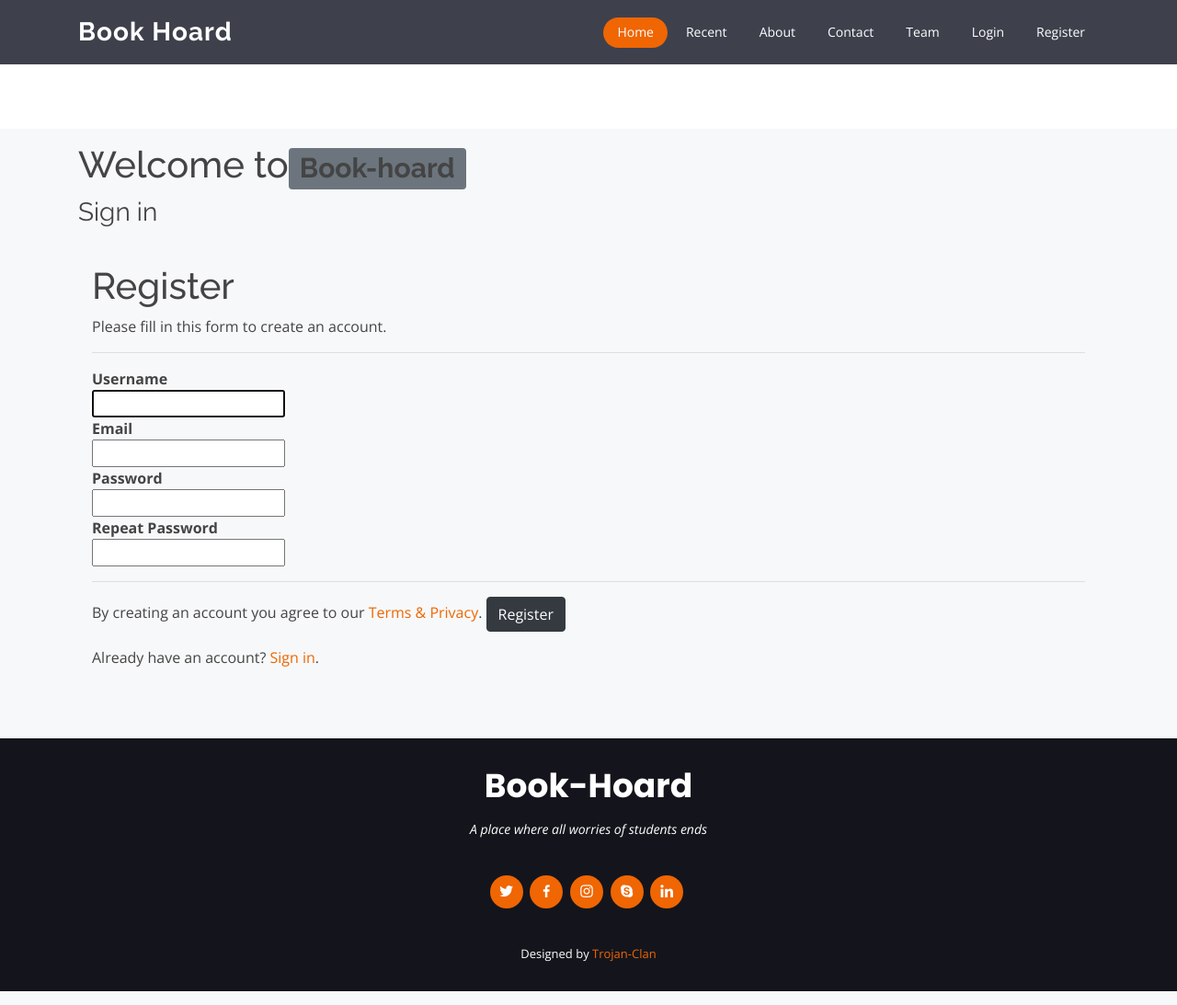
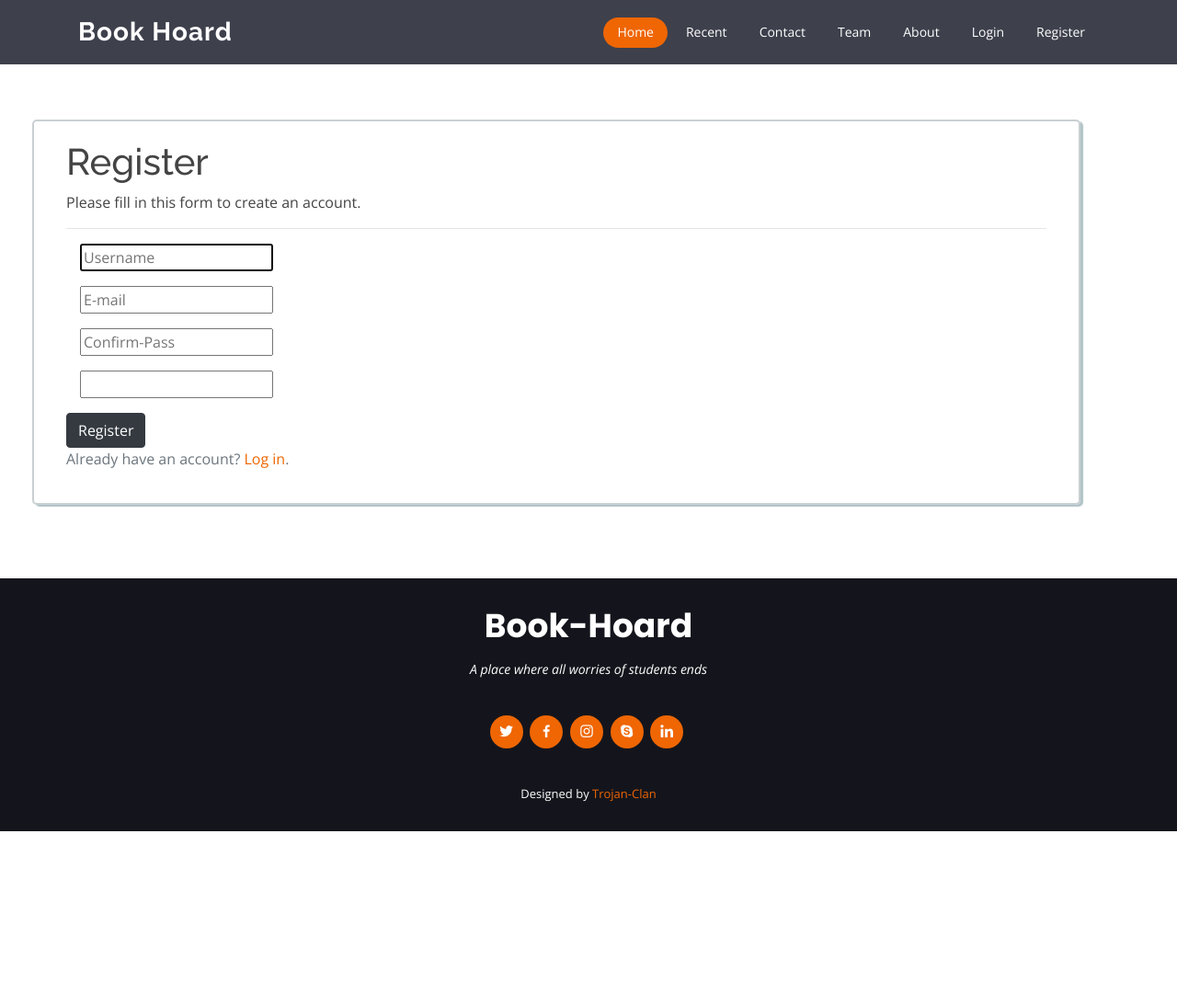
Before and after one commit to akshsharma1218/Trojen-Clan, a Django app: page /register in a window 1280 px wide. Shown: the whole page at 92% size. After the commit the page ends 904 px from the top, so only its background shows below. Run offline with Django 3.2, Linux system fonts and the light colour scheme; some libraries are stand-ins or nearby versions.

Commit message:
3-styles added

```diff
--- a/hoard/static/css/style.css
+++ b/hoard/static/css/style.css
@@ -2,10 +2,16 @@
   margin: 10px 5px;
   padding: 10px 5px;
 }
+.mp{
+  margin: 10px 20px;
+  padding: 10px 15px;
+}
  .form {
-   border: 2px solid grey;
+   border: 2px solid #c9d0d2;
    border-radius: 5px;
+   box-shadow: 3px 2px 1px #b1c3c8;
    padding: 20px;
+   margin: 20px 35px;
  }
 /*--------------------------------------------------------------
 # General
@@ -1410,6 +1416,7 @@ section {
   margin-top: 70px;
   background: #f7f8f9;
   min-height: 40px;
+  border: 1px solid grey;
 }
 
 .breadcrumbs h2 {
--- a/hoard/templates/hoard/main.html
+++ b/hoard/templates/hoard/main.html
@@ -10,6 +10,7 @@
   <meta content="" name="description">
   <meta content="" name="keywords">
 
+  <script src="https://ajax.googleapis.com/ajax/libs/jquery/3.5.1/jquery.min.js"></script>
   <!-- Favicons -->
   <link href="{% static '/image/favicon.png' %}" rel="icon">
   <link href="{% static '/image/apple-touch-icon.png' %}" rel="apple-touch-icon">
@@ -48,22 +49,23 @@
       <nav class="nav-menu d-none d-lg-block">
         <ul>
           <li class="{{active}}"><a href="{% url 'home' %}">Home</a></li>
-          <li><a href="#pricing">Recent</a></li>
-          <li><a href="#about">About</a></li>
-          <li><a href="#contact">Contact</a></li>
             {% if not user.is_authenticated %}
+            <li><a href="#pricing">Recent</a></li>
+            <li><a href="#contact">Contact</a></li>
             <li><a href="#team">Team</a></li>
+            <li><a href="#about">About</a></li>
           <li><a href="{% url 'login' %}">Login</a></li>
           <li><a href="{% url 'register' %}">Register</a></li>
           {% else %}
+          <li><a href="{% url 'store' %}">Store</a></li>
           <li><a href="{% url 'product-create' %}">Sell</a></li>
           <li class="drop-down"><a href="">Buy</a>
             <ul>
               <li><a href="#">Notes</a></li>
               <li class="drop-down"><a href="#">Book</a>
                 <ul>
-                  <li><a href="#">Buy</a></li>
-                  <li><a href="#">Rent</a></li>
+                  <li><a href="{% url 'store' %}">Buy</a></li>
+                  <li><a href="{% url 'store' %}">Rent</a></li>
                 </ul>
               </li>
               <li><a href="#">Assignments</a></li>
@@ -71,7 +73,6 @@
           </li>
           <li><a href="{% url 'logout' %}">Logout</a></li>
           {% endif %}
-
         </ul>
       </nav><!-- .nav-menu -->
 
--- a/hoard/templates/hoard/password_reset_confirm.html
+++ b/hoard/templates/hoard/password_reset_confirm.html
@@ -1,6 +1,6 @@
 {% extends "hoard/main.html"%}
 {% block content %}
-<form method="POST">
+<form class='form' method="POST">
     {% csrf_token %}
     <fieldset class="form-group">
       <legend class="border-bottom mb-4">Reset Password</legend>
--- a/hoard/templates/hoard/register.html
+++ b/hoard/templates/hoard/register.html
@@ -1,46 +1,37 @@
 {% extends "hoard/main.html"%}
 {% block content %}
-<!-- ======= Breadcrumbs ======= -->
-<section id="breadcrumbs" class="breadcrumbs">
-<div class="container">
-<h1>Welcome to<span class="badge bg-secondary">Book-hoard</span></h1>
-</div>
-<div class="container">
-<div class="d-flex justify-content-between align-items-center">
-  <h2>Sign in</h2>
-</div>
-</div
-</section>
-<!-- End Breadcrumbs -->
-<!-- ======= Portfolio Details Section ======= -->
 <section id="portfolio-details" class="portfolio-details">
-<div class="container">
+<div class="container form">
 <form method="POST"">
   {% csrf_token %}
   <div class="container">
     <h1>Register</h1>
     <p>Please fill in this form to create an account.</p>
     <hr>
-    <div class="form-field"><b>Username</b></div>
-    {{form.username}}
-
-    <div class="form-field"><b>Email</b></div>
-    {{form.email}}
-
-    <div class="form-field"><b>Password</b></div>
-    {{form.password1}}
-
-    <div class="form-field repeat"><b>Repeat Password</b></div>
-    {{form.password2}}
-    <hr>
-    <p>By creating an account you agree to our <a href="#">Terms & Privacy</a>.
-
-    <button class="btn btn-dark" type="submit">Register</button>
-    </p>
+    <div class="col-md-6 form-group">
+      {{form.username}}
+    </div>
+    <div class="col-md-6 form-group">
+      {{form.email}}
+    </div>
+    <div class="col-md-6 form-group">
+      {{form.password1}}
+    </div>
+    <div class="col-md-6 form-group">
+      {{form.password2}}
+    </div>
   </div>
 <div class="container">
-<p>Already have an account? <a href="{% url 'login' %}">Sign in</a>.</p>
+  <button class="btn btn-dark" type="submit">Register</button>
+  <p class="text-muted">Already have an account? <a href="{% url 'login' %}">Log in</a>.</p>
 </div>
 </form>
 </section>
+<script type="text/javascript">
+  const form_field = document.getElementsByTagName('input')
+  form_field[1].placeholder = 'Username'
+  form_field[2].placeholder = 'E-mail'
+  form_field[3].placeholder = 'Password'
+  form_field[3].placeholder = 'Confirm-Pass'
+</script>
 {% endblock %}
--- a/hoard/urls.py
+++ b/hoard/urls.py
@@ -3,7 +3,9 @@ from . import views
 
 
 urlpatterns = [
+
     path('', views.index, name = 'home'),
+    path('store/', views.store, name = 'store'),
     path('register', views.register, name='register'),
     path('product/new/', views.ProductCreateView.as_view(), name='product-create'),
     path('product/<int:pk>/update/', views.ProductUpdateView.as_view(), name='product-update'),
--- a/hoard/views.py
+++ b/hoard/views.py
@@ -11,9 +11,14 @@ from django.views.generic import (
 )
 
 def index(request):
-    products = Product.objects.all()
+    products = Product.objects.order_by('-id')[:4]
     context =  {'products':products,'active': 'active','top':'-top', 'header':'header-transparent'}
     return render(request, 'hoard/index.html', context)
+
+def store(request):
+    products = Product.objects.all()
+    context =  {'products':products}
+    return render(request, 'hoard/store.html', context)
 
 def register(request):
     if request.method == 'POST':
```
Also changed, not shown: hoard/templates/hoard/logout.html (+7 -4 lines), hoard/templates/hoard/password_reset.html (+13 -11 lines), hoard/templates/hoard/password_reset_done.html (+4 -11 lines), hoard/templates/hoard/product_form.html (+28 -6 lines), hoard/templates/hoard/store.html (added, +25 -0 lines), db.sqlite3.
